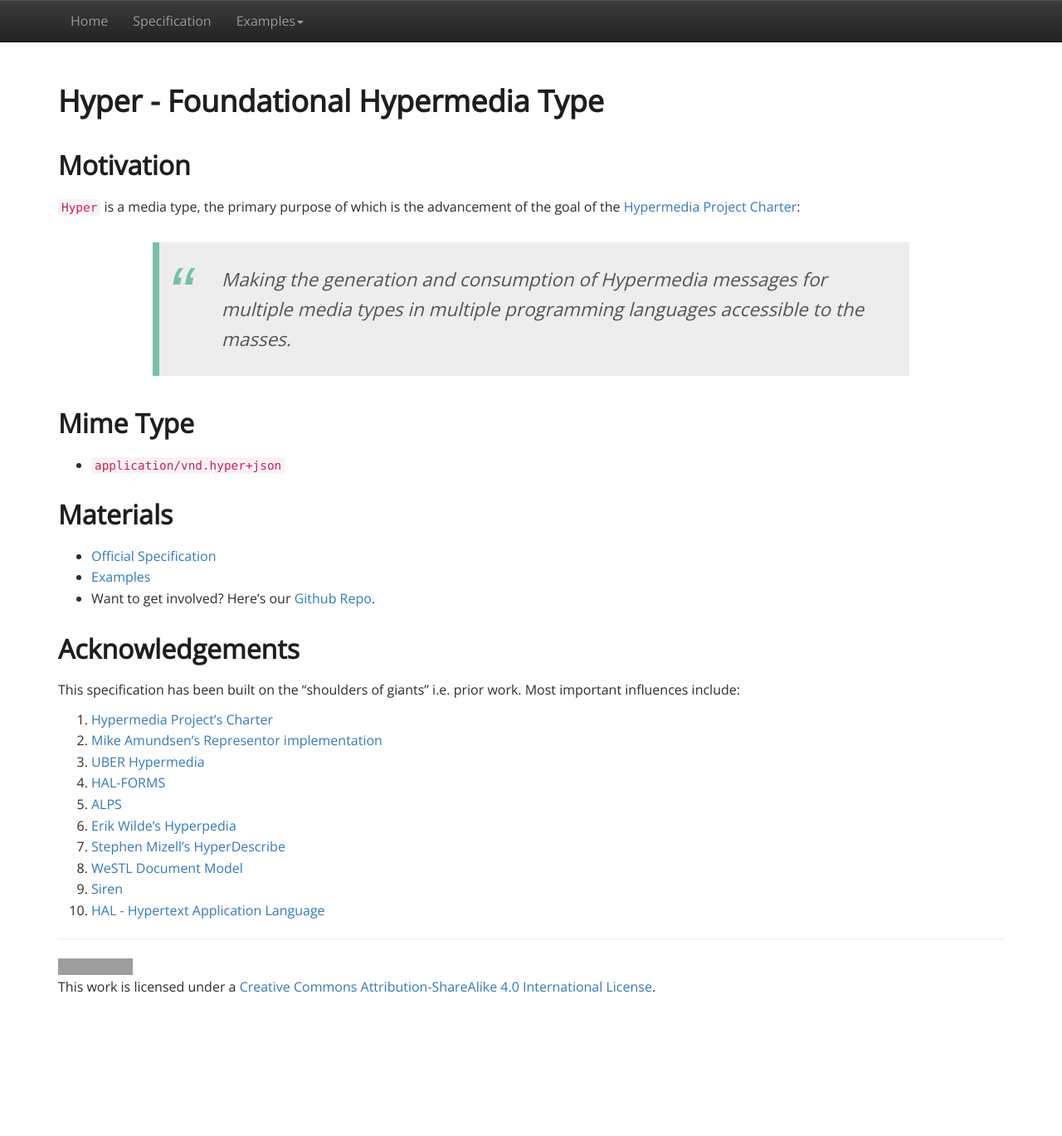
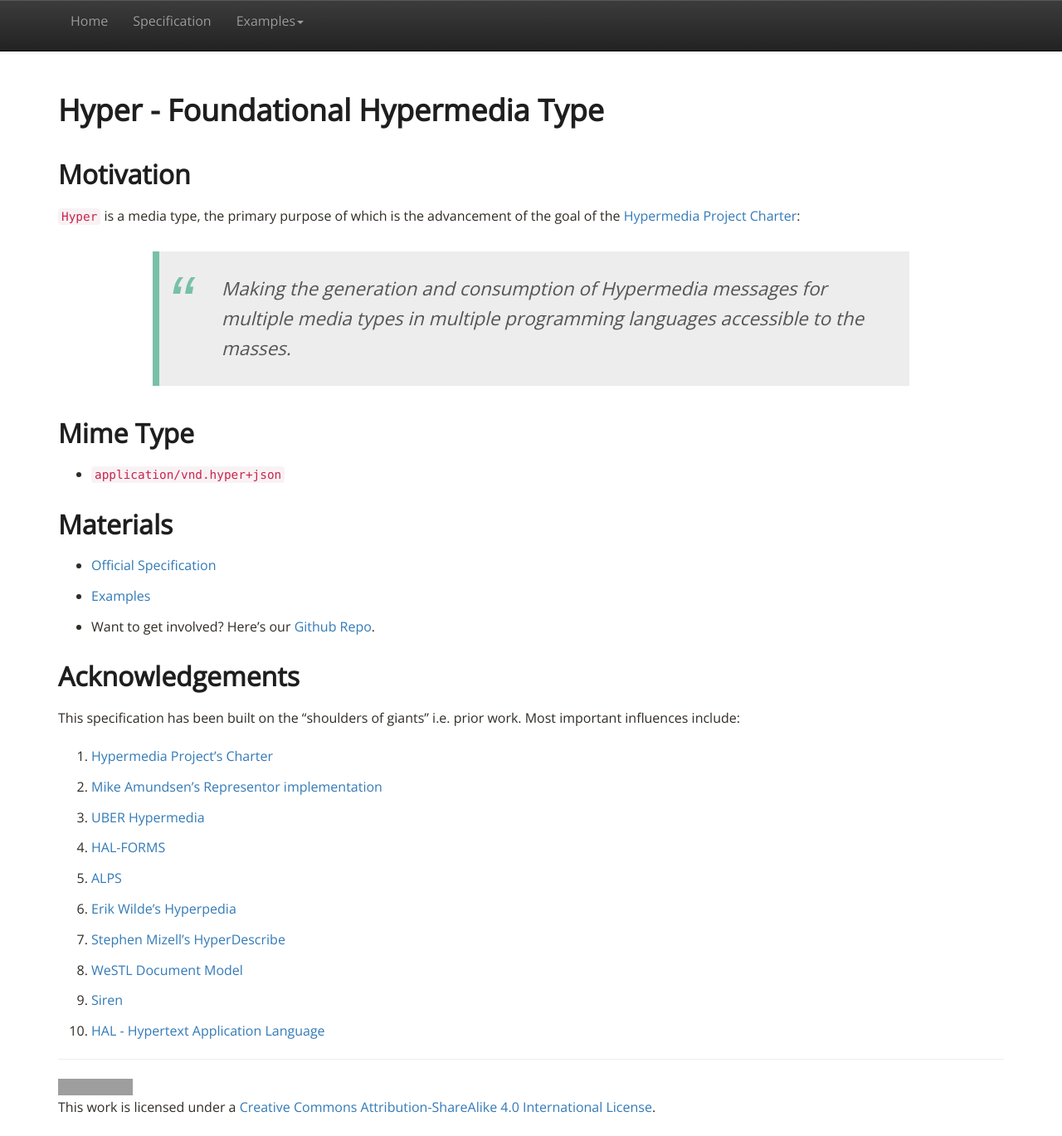
Before and after one commit to inadarei/hyper, a Jekyll site: the page built from index.md, in a window 1280 px wide. Shown: the whole page at 83% size. Built offline with Jekyll 4.4.1, drawn with Linux system fonts in a browser that asks for light colours; nearby versions of some CDN libraries; before the commit the page ends 1213 px from its top, so only the background shows below that; grey boxes are pictures that could not be loaded.

Commit message:
more space between paragraphs and list items to give text less condensed feeling

```diff
--- a/css/typedef.css
+++ b/css/typedef.css
@@ -11,6 +11,14 @@ body {
 
 a {
   font-weight: normal;
+}
+
+p {
+  margin: 0 0 1.3em;
+}
+
+li {
+  margin-bottom: 0.7em;
 }
 
 li, dt, dd {
```
